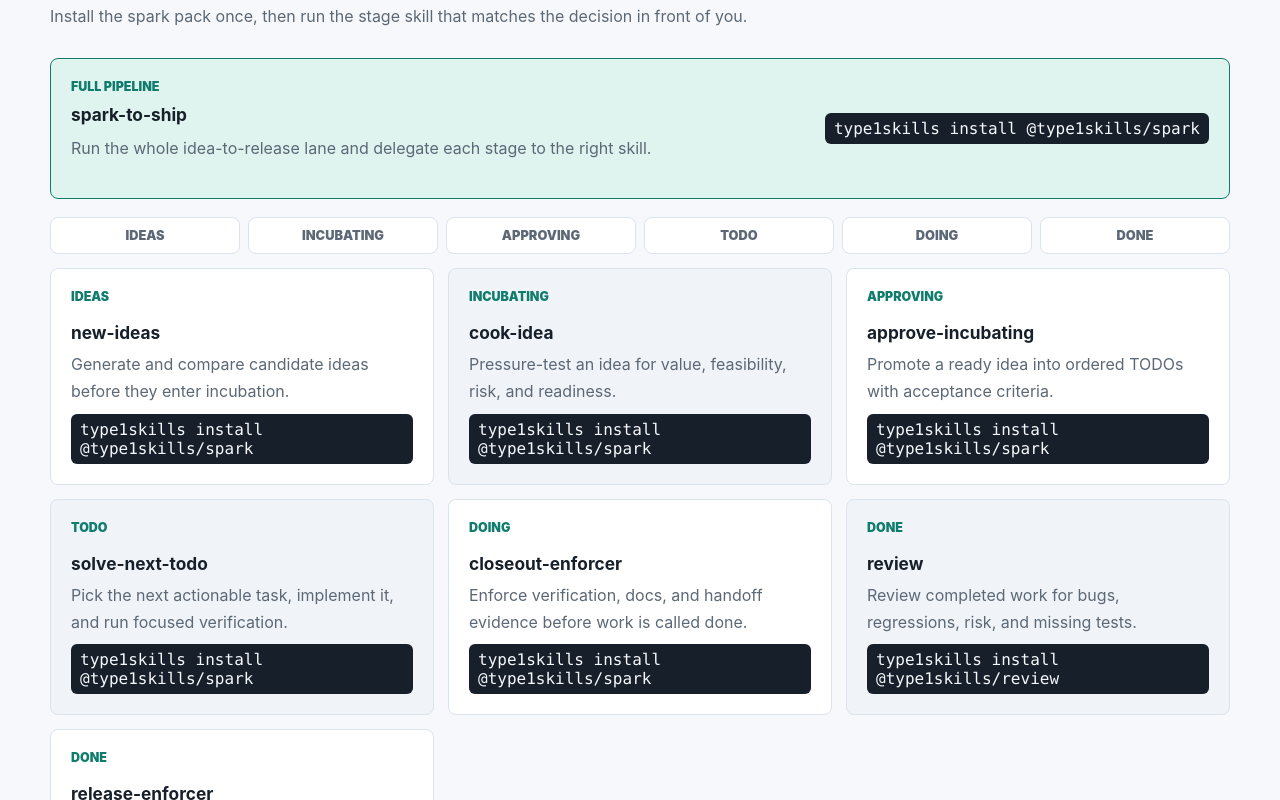
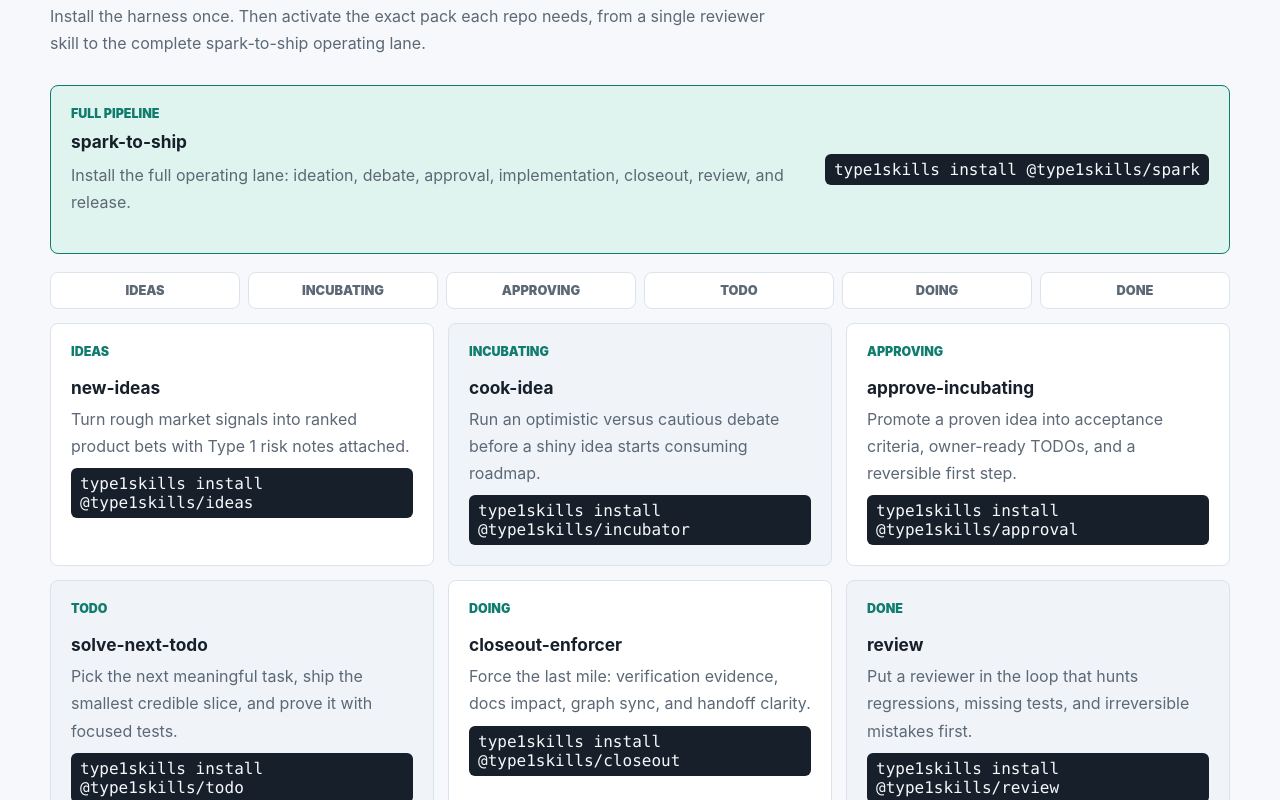
Before and after one commit to vibelibs/type1skills, a React (Vite) app: page / in a window 1280 px wide. Shown: the part 1480-2280 px from the top of the page. Built offline with nearby package versions, Linux system fonts and the light colour scheme.

Commit message:
improve skill matrix package examples

```diff
--- a/src/App.tsx
+++ b/src/App.tsx
@@ -57,9 +57,21 @@ const installCommands: InstallCommand[] = [
     label: 'curl',
     command: 'curl -fsSL https://www.type1skills.com/install.sh | sh',
   },
-  { id: 'npm', label: 'npm', command: 'npm install -g type1skills' },
-  { id: 'pnpm', label: 'pnpm', command: 'pnpm add -g type1skills' },
-  { id: 'bun', label: 'bun', command: 'bun add -g type1skills' },
+  {
+    id: 'npm',
+    label: 'npm',
+    command: 'npm install -g https://github.com/vibelibs/type1skills/archive/refs/heads/main.tar.gz',
+  },
+  {
+    id: 'pnpm',
+    label: 'pnpm',
+    command: 'pnpm add -g https://github.com/vibelibs/type1skills/archive/refs/heads/main.tar.gz',
+  },
+  {
+    id: 'bun',
+    label: 'bun',
+    command: 'bun add -g https://github.com/vibelibs/type1skills/archive/refs/heads/main.tar.gz',
+  },
 ];
 
 const themeModes: Array<{ id: ThemeMode; label: string }> = [
@@ -181,51 +193,51 @@ const skillMatrix: SkillMatrixItem[] = [
   {
     stage: 'Full pipeline',
     name: 'spark-to-ship',
-    description: 'Run the whole idea-to-release lane and delegate each stage to the right skill.',
+    description: 'Install the full operating lane: ideation, debate, approval, implementation, closeout, review, and release.',
     command: 'type1skills install @type1skills/spark',
     featured: true,
   },
   {
     stage: 'IDEAS',
     name: 'new-ideas',
-    description: 'Generate and compare candidate ideas before they enter incubation.',
-    command: 'type1skills install @type1skills/spark',
+    description: 'Turn rough market signals into ranked product bets with Type 1 risk notes attached.',
+    command: 'type1skills install @type1skills/ideas',
   },
   {
     stage: 'INCUBATING',
     name: 'cook-idea',
-    description: 'Pressure-test an idea for value, feasibility, risk, and readiness.',
-    command: 'type1skills install @type1skills/spark',
+    description: 'Run an optimistic versus cautious debate before a shiny idea starts consuming roadmap.',
+    command: 'type1skills install @type1skills/incubator',
   },
   {
     stage: 'APPROVING',
     name: 'approve-incubating',
-    description: 'Promote a ready idea into ordered TODOs with acceptance criteria.',
-    command: 'type1skills install @type1skills/spark',
+    description: 'Promote a proven idea into acceptance criteria, owner-ready TODOs, and a reversible first step.',
+    command: 'type1skills install @type1skills/approval',
   },
   {
     stage: 'TODO',
     name: 'solve-next-todo',
-    description: 'Pick the next actionable task, implement it, and run focused verification.',
-    command: 'type1skills install @type1skills/spark',
+    description: 'Pick the next meaningful task, ship the smallest credible slice, and prove it with focused tests.',
+    command: 'type1skills install @type1skills/todo',
   },
   {
     stage: 'DOING',
     name: 'closeout-enforcer',
-    description: 'Enforce verification, docs, and handoff evidence before work is called done.',
-    command: 'type1skills install @type1skills/spark',
+    description: 'Force the last mile: verification evidence, docs impact, graph sync, and handoff clarity.',
+    command: 'type1skills install @type1skills/closeout',
   },
   {
     stage: 'DONE',
     name: 'review',
-    description: 'Review completed work for bugs, regressions, risk, and missing tests.',
+    description: 'Put a reviewer in the loop that hunts regressions, missing tests, and irreversible mistakes first.',
     command: 'type1skills install @type1skills/review',
   },
   {
     stage: 'DONE',
     name: 'release-enforcer',
-    description: 'Prepare verified work for source control, CI, and deployment handoff.',
-    command: 'type1skills install @type1skills/spark',
+    description: 'Turn verified work into a release path: source control, CI gates, deploy handoff, and rollback notes.',
+    command: 'type1skills install @type1skills/release',
   },
 ];
 
@@ -406,8 +418,8 @@ function App() {
             <p className="eyebrow">DevOps workflow</p>
             <h2 id="skills-heading">The skill matrix.</h2>
             <p>
-              Install the spark pack once, then run the stage skill that matches the decision in
-              front of you.
+              Install the harness once. Then activate the exact pack each repo needs, from a single
+              reviewer skill to the complete spark-to-ship operating lane.
             </p>
           </div>
           <article className="skill-cta" aria-label="Full pipeline skill">
```
Also changed, not shown: 1 other file (tests, documents, lock files or other folders).
